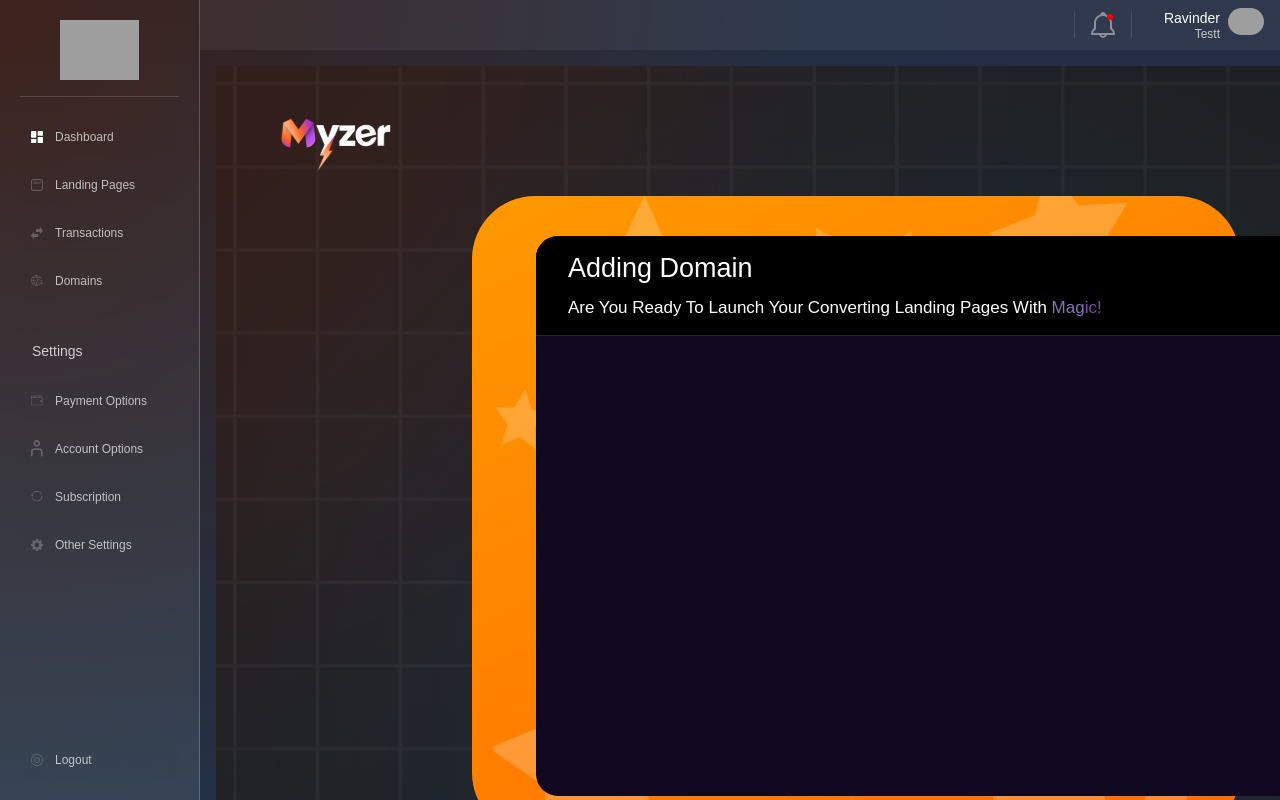
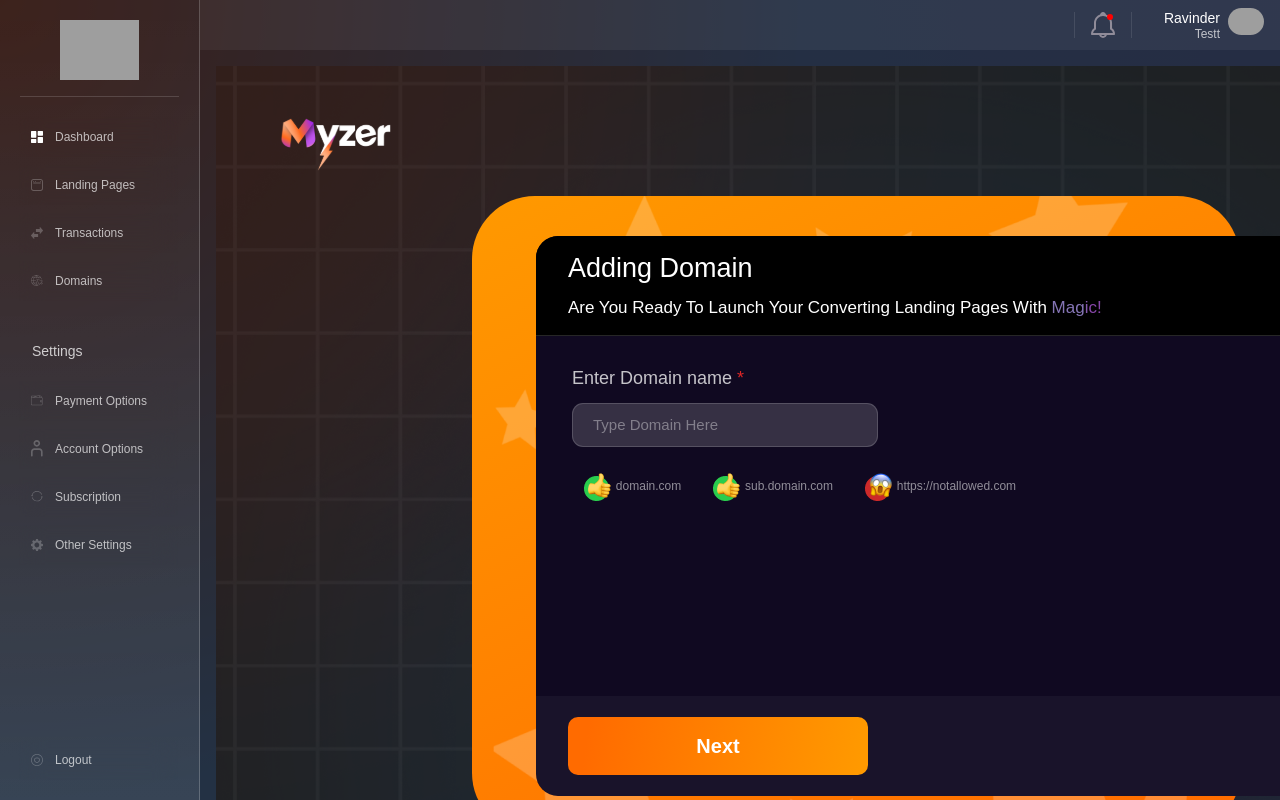
Before and after one commit to 47Sunil/myz_front, a React (Create React App) app: page /domain/1 in a window 1280 px wide. Built offline with nearby package versions, Linux system fonts and the light colour scheme; grey boxes are pictures that could not be loaded.

Commit message:
2nd screen complete

```diff
--- a/src/pages/Domain/components/AddNewDomain.jsx
+++ b/src/pages/Domain/components/AddNewDomain.jsx
@@ -1,16 +1,20 @@
-import React from 'react';
+import React, { useState } from 'react';
 import styled from 'styled-components';
 import bg from '../../../assets/images/domainBG.png';
 import meshLarge from '../../../assets/images/meshLarge.png';
 import MyzerLogo from '../../../assets/svg/MyzerLogo';
 import BackToHome from '../../../components/BackToHome/BackToHome';
 import starbg from '../../../assets/images/Star.png';
+import DynamicInputManager from '../../../components/DynamicInputManager/DynamicInputManager';
+import thumbsUp from '../../../assets/icons/ThumbsUp.png';
+import reaction from '../../../assets/icons/reaction.png';
 const DomainBG = styled.div`
   background-image: url(${bg});
   background-repeat: no-repeat;
 `;
 
 const AddNewDomain = () => {
+  const [domainName, setDomainName] = useState('');
   return (
     <DomainBG className='h-screen w-screen relative px-16 py-8 '>
       <img
@@ -29,7 +33,7 @@ const AddNewDomain = () => {
           className='absolute object-contain'
         />
       </div>
-      <div className='w-[62vw] h-[70vh] bg-[#100921] rounded-[22px] z-20 absolute top-[170px] left-[25%]'>
+      <div className='w-[62vw] h-[70vh] bg-[#100921] rounded-[22px] z-20 absolute top-[170px] left-[25%] flex flex-col'>
         <div className='w-full h-[100px] bg-black rounded-t-[22px] border-b border-solid border-b-[rgba(255,255,255,.15)] flex flex-col py-4 px-8 justify-between'>
           <h1 className='font-medium text-[27px] leading-[121%] text-white '>
             Adding Domain
@@ -41,6 +45,55 @@ const AddNewDomain = () => {
             </span>
           </p>
         </div>
+        <div className='py-8 pl-4 flex-grow'>
+          <div className='pr-[27rem]'>
+            <DynamicInputManager
+              htmlId='domain-name'
+              label='Enter Domain name'
+              isRequired={true}
+              placeholder={'Type Domain Here'}
+              states={[domainName, setDomainName]}
+              multiline={false}
+              type={'text'}
+            />
+          </div>
+          <div className='flex justify-around pl-4 w-[30rem]'>
+            <div className='flex items-center'>
+              <img
+                src={thumbsUp}
+                alt=''
+              />
+              <p className='font-normal text-[12px] leading-[121%] text-[rgba(255,255,255,.54)]'>
+                domain.com
+              </p>
+            </div>
+            <div className='flex items-center'>
+              <img
+                src={thumbsUp}
+                alt=''
+              />
+
+              <p className='font-normal text-[12px] leading-[121%] text-[rgba(255,255,255,.54)]'>
+                sub.domain.com
+              </p>
+            </div>
+            <div className='flex items-center'>
+              <img
+                src={reaction}
+                alt=''
+              />
+
+              <p className='font-normal text-[12px] leading-[121%] text-[rgba(255,255,255,.54)]'>
+                https://notallowed.com
+              </p>
+            </div>
+          </div>
+        </div>
+        <div className='w-full h-[100px] bg-[rgba(255,255,255,0.04);] rounded-b-[22px] flex items-center py-4 px-8 '>
+          <button className='w-[300px] h-[58px] rounded-[10px] font-semibold text-xl leading-[30px] text-center bg-gradient-orange-text text-white'>
+            Next
+          </button>
+        </div>
       </div>
     </DomainBG>
   );
```
Also changed, not shown: src/assets/icons/ThumbsUp.png (added), src/assets/icons/reaction.png (added).
